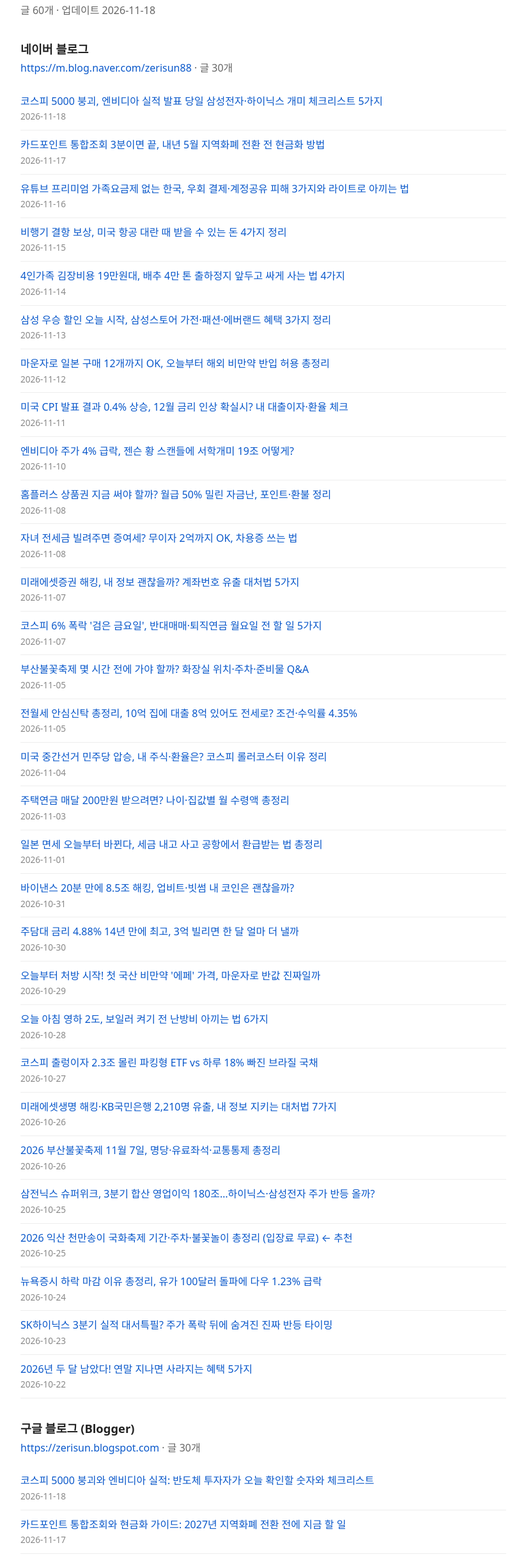
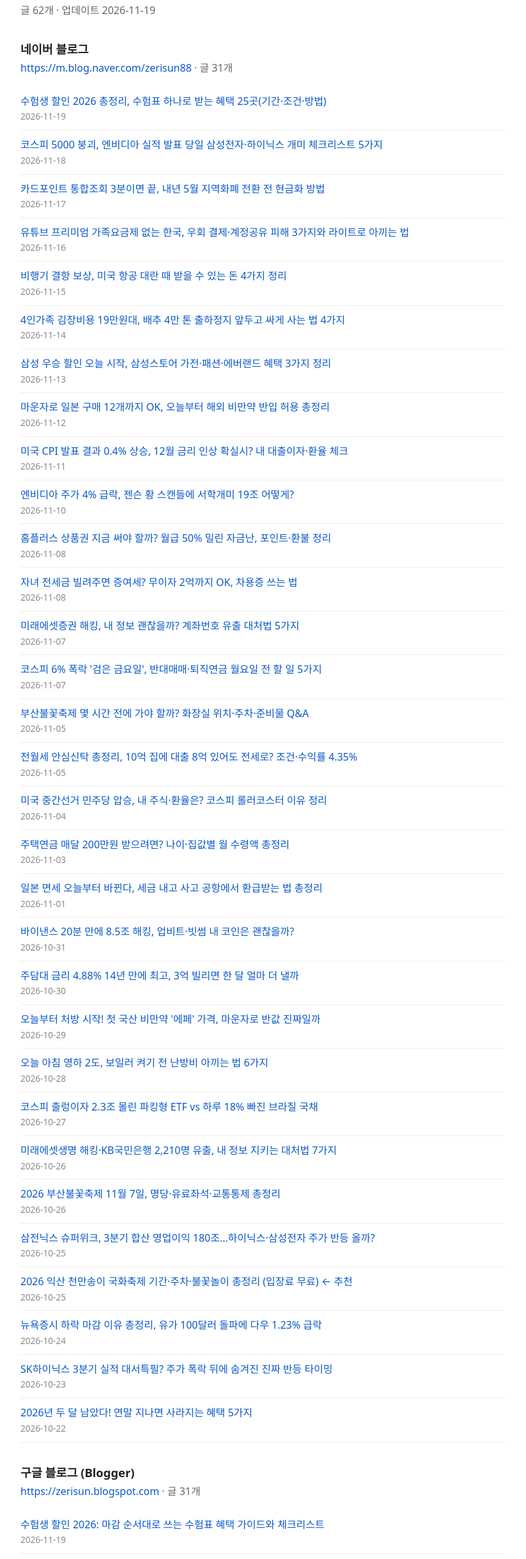
Before and after one commit to imwooha/imwooha.github.io, a plain HTML site: page index.html in a window 1280 px wide. Shown: the part 74-2511 px from the top of the page at 64% size, without its empty margins (228-1051 px from the left). Drawn offline with Linux system fonts and the light colour scheme.

Commit message:
Update blog links 2026-11-19

```diff
--- a/index.html
+++ b/index.html
@@ -4,7 +4,7 @@
   <meta charset="utf-8">
   <meta name="viewport" content="width=device-width, initial-scale=1">
   <title>블로그 글 모음</title>
-  <meta name="description" content="네이버 블로그 · 구글 블로그 (Blogger) 전체 글 목록 (60개)">
+  <meta name="description" content="네이버 블로그 · 구글 블로그 (Blogger) 전체 글 목록 (62개)">
   <link rel="canonical" href="https://imwooha.github.io/">
   <style>
     body { font-family: system-ui, -apple-system, "Malgun Gothic", sans-serif; max-width: 760px; margin: 0 auto; padding: 24px 16px; line-height: 1.6; color: #222; background: #fff; }
@@ -21,11 +21,12 @@
 <body>
   <main>
     <h1>블로그 글 모음</h1>
-    <p class="meta">글 60개 · 업데이트 2026-11-18</p>
+    <p class="meta">글 62개 · 업데이트 2026-11-19</p>
     <section>
     <h2>네이버 블로그</h2>
-    <p class="meta"><a href="https://m.blog.naver.com/zerisun88">https://m.blog.naver.com/zerisun88</a> · 글 30개</p>
+    <p class="meta"><a href="https://m.blog.naver.com/zerisun88">https://m.blog.naver.com/zerisun88</a> · 글 31개</p>
     <ul>
+      <li><a href="https://m.blog.naver.com/zerisun88/224482481957">수험생 할인 2026 총정리, 수험표 하나로 받는 혜택 25곳(기간·조건·방법)</a> <time datetime="2026-11-19">2026-11-19</time></li>
       <li><a href="https://m.blog.naver.com/zerisun88/224480968992">코스피 5000 붕괴, 엔비디아 실적 발표 당일 삼성전자·하이닉스 개미 체크리스트 5가지</a> <time datetime="2026-11-18">2026-11-18</time></li>
       <li><a href="https://m.blog.naver.com/zerisun88/224478881168">카드포인트 통합조회 3분이면 끝, 내년 5월 지역화폐 전환 전 현금화 방법</a> <time datetime="2026-11-17">2026-11-17</time></li>
       <li><a href="https://m.blog.naver.com/zerisun88/224477729794">유튜브 프리미엄 가족요금제 없는 한국, 우회 결제·계정공유 피해 3가지와 라이트로 아끼는 법</a> <time datetime="2026-11-16">2026-11-16</time></li>
@@ -60,8 +61,9 @@
     </section>
     <section>
     <h2>구글 블로그 (Blogger)</h2>
-    <p class="meta"><a href="https://zerisun.blogspot.com">https://zerisun.blogspot.com</a> · 글 30개</p>
+    <p class="meta"><a href="https://zerisun.blogspot.com">https://zerisun.blogspot.com</a> · 글 31개</p>
     <ul>
+      <li><a href="https://zerisun.blogspot.com/2026/11/2026_0373015112.html">수험생 할인 2026: 마감 순서대로 쓰는 수험표 혜택 가이드와 체크리스트</a> <time datetime="2026-11-19">2026-11-19</time></li>
       <li><a href="https://zerisun.blogspot.com/2026/11/5000.html">코스피 5000 붕괴와 엔비디아 실적: 반도체 투자자가 오늘 확인할 숫자와 체크리스트</a> <time datetime="2026-11-18">2026-11-18</time></li>
       <li><a href="https://zerisun.blogspot.com/2026/11/2027.html">카드포인트 통합조회와 현금화 가이드: 2027년 지역화폐 전환 전에 지금 할 일</a> <time datetime="2026-11-17">2026-11-17</time></li>
       <li><a href="https://zerisun.blogspot.com/2026/11/blog-post_16.html">유튜브 프리미엄 구독료 줄이는 법: 가족요금제 없는 한국에서 안전하게 고르는 가이드</a> <time datetime="2026-11-16">2026-11-16</time></li>
--- a/sitemap.xml
+++ b/sitemap.xml
@@ -2,6 +2,6 @@
 <urlset xmlns="http://www.sitemaps.org/schemas/sitemap/0.9">
   <url>
     <loc>https://imwooha.github.io/</loc>
-    <lastmod>2026-11-18</lastmod>
+    <lastmod>2026-11-19</lastmod>
   </url>
 </urlset>
```
